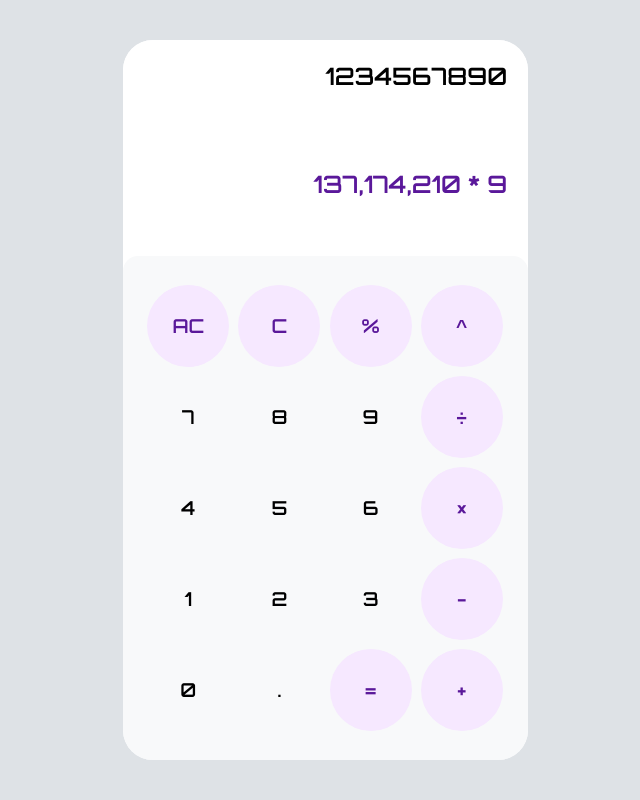
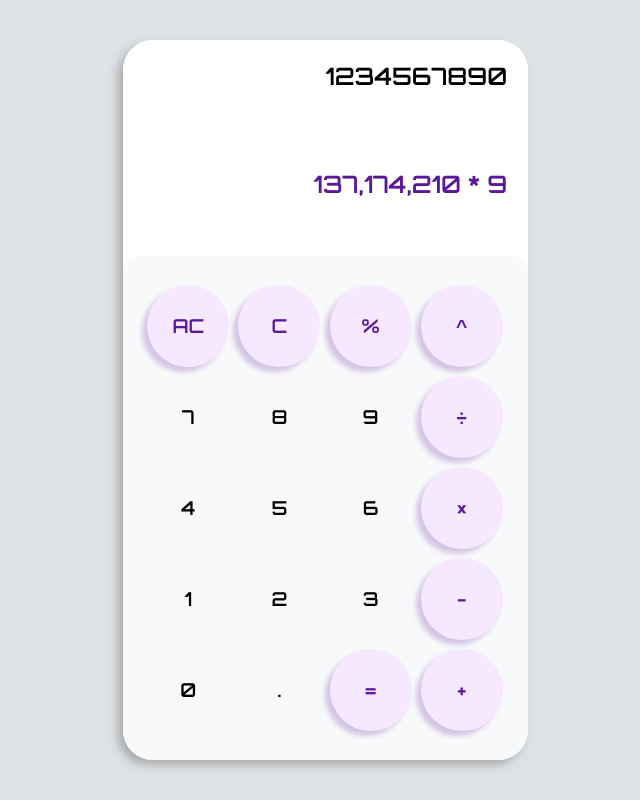
Before and after one commit to Triangular100/calculator, a plain HTML site: page index.html in a window 1280 px wide. Shown: the whole page, without its empty margins (315-955 px from the left). Drawn offline with Linux system fonts and the light colour scheme.

Commit message:
Add shadow style

```diff
--- a/style.css
+++ b/style.css
@@ -3,6 +3,7 @@
     --calculator: #f8f9fa;
     --calculator-screen: #FFFFFF;
     --operator-button: #f6e8ff;
+    --operator-button-shadow: #59189a3a;
     --operator-text: #5a189a;
 }
 
@@ -32,6 +33,7 @@ body {
     flex-direction: column;
     background-color: var(--calculator-screen);
     border-radius: 30px;
+    box-shadow: -5px 5px 10px #AAAAAA;
 }
 
 .display {
@@ -95,4 +97,5 @@ body {
 .input.operator {
     background-color: var(--operator-button);
     color: var(--operator-text);
+    box-shadow: -5px 5px 5px var(--operator-button-shadow);
 }
```
